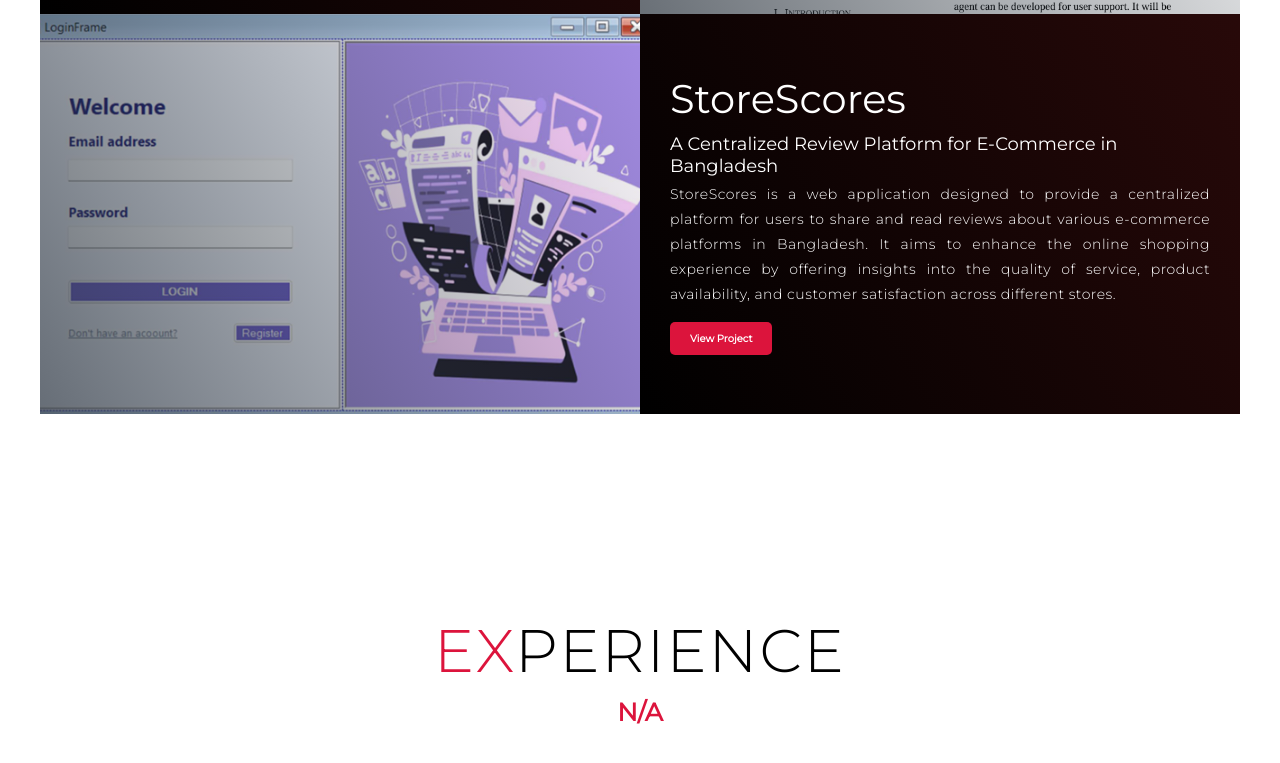
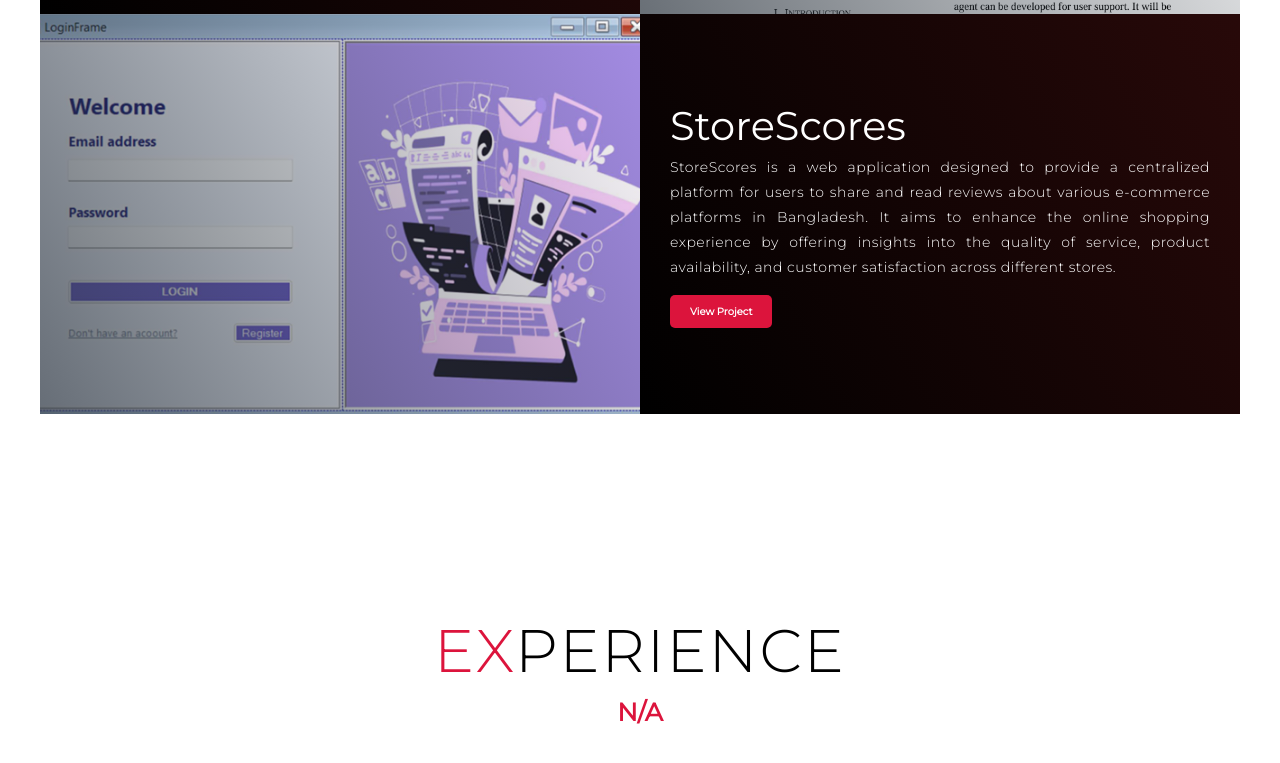
Before and after one commit to SadiSalman/SadiSalman.github.io, a plain HTML site: page index.html in a window 1280 px wide. Shown: the part 4579-5342 px from the top of the page. Drawn offline with nearby package versions, Linux system fonts and the light colour scheme.

```diff
--- a/index.html
+++ b/index.html
@@ -225,7 +225,6 @@
         <div class="project-item">
           <div class="project-info">
             <h1>StoreScores</h1>
-            <h2>A Centralized Review Platform for E-Commerce in Bangladesh</h2>
             <p style="text-align: justify;">
               StoreScores is a web application designed to provide a centralized platform for users to share and read reviews about various e-commerce platforms in Bangladesh.
               It aims to enhance the online shopping experience by offering insights into the quality of service, product availability, and customer satisfaction across different stores.
```
